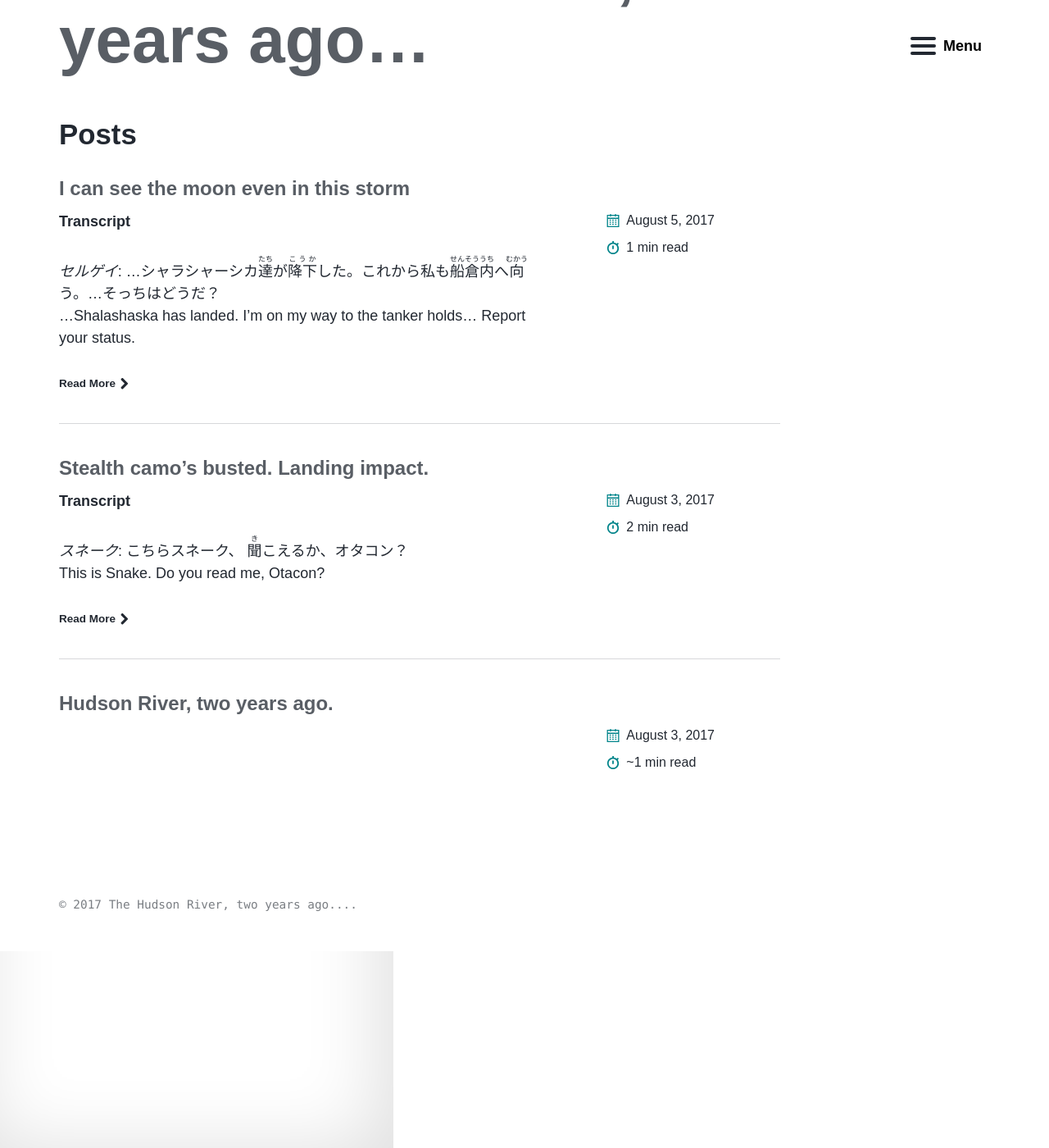
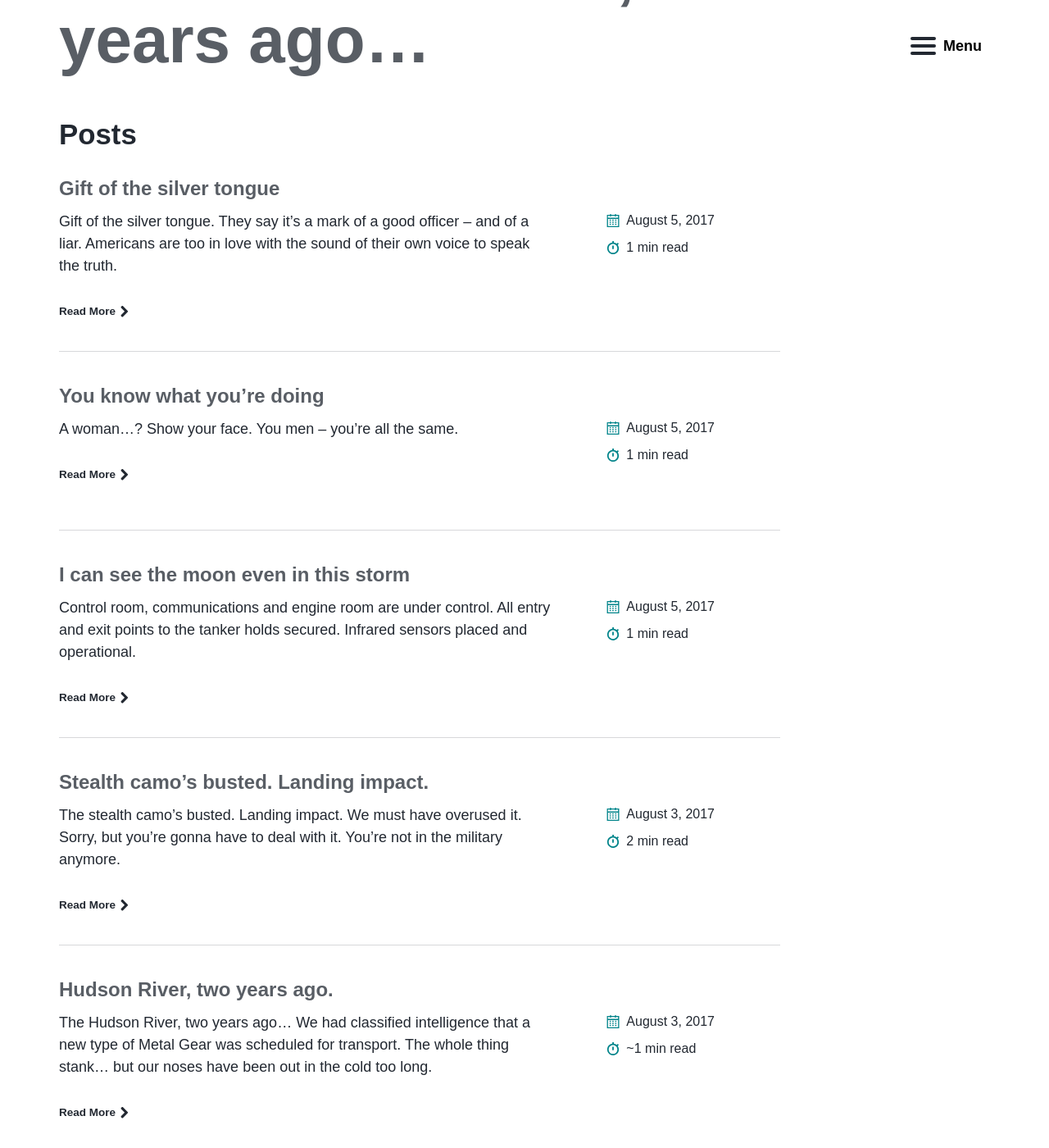
Before and after one commit to jeromegrosse/scissors61, a Jekyll site: the page built from index.md, in a window 1280 px wide and 1400 px high, scrolled down 240 px. Shown: the whole window at 82% size. Built offline with Jekyll 4.4.1, drawn with Linux system fonts in a browser that asks for light colours; some of the changed lines change nothing that is shown.

Commit message:
You know what you are doing and Gift of the silver tongue

```diff
--- a/_posts/2017-08-03-hudson-river-two-years-ago.markdown
+++ b/_posts/2017-08-03-hudson-river-two-years-ago.markdown
@@ -3,6 +3,7 @@
 title:  "Hudson River, two years ago."
 image: /assets/images/01-hudson-river-two-years-ago.jpg
 date:   2017-08-03 21:32:39 +0200
+excerpt: The Hudson River, two years ago... We had classified intelligence that a new type of Metal Gear was scheduled for transport. The whole thing stank... but our noses have been out in the cold too long.
 categories: mgs2
 ---
 ##### Transcript
--- a/_posts/2017-08-04-camo-s-busted-landing-impact.markdown
+++ b/_posts/2017-08-04-camo-s-busted-landing-impact.markdown
@@ -4,6 +4,7 @@
 image: /assets/images/02-camo-s-busted-landing-impact.jpg
 date:   2017-08-04 00:40:00 +0200
 categories: mgs2
+excerpt: The stealth camo's busted. Landing impact. We must have overused it. Sorry, but you're gonna have to deal with it. You're not in the military anymore.
 ---
 ##### Transcript
 *スネーク*: こちらスネーク、 {聞}(き)こえるか、オタコン？<br>
--- /dev/null
+++ b/_posts/2017-08-05-gift-of-the-silver-tongue.markdown
@@ -0,0 +1,98 @@
+---
+layout: post
+title:  "Gift of the silver tongue"
+image: /assets/images/05-gift-of-the-silver-tongue.jpg
+date:   2017-08-05 16:38:40 +0200
+categories: mgs2
+excerpt: Gift of the silver tongue. They say it's a mark of a good officer -- and of a liar. Americans are too in love with the sound of their own voice to speak the truth.
+---
+##### Transcript
+オセロット: <br> <br>
+…いい{演説}(えんぜつ)だった…。
+Excellent speech my friend
+
+ドルフ: <br>
+！？
+
+オセロット: <br>
+さすがは海兵隊{司令官}(しれいかん)。…はなしが上手い。だが、それだけだ。アメリカ人は{己}(おのれ)の{言葉}(ことば)に{酔}(よ)うあまり―、{真実}(しんじつ)を{語}(かた)れない…。 <br>
+Gift of the silver tongue. They say it's a mark of a good officer -- and of a liar. Americans are too in love with the sound of their own voice to speak the truth.
+
+ドルフ: <br>
+何者だっ！ <br>
+Identify yourself!
+
+オセロット: <br>
+俺はシャラシャーシカ！…またの名を、リボルバー― <br>
+I am Shalashaska! Also called Revolver --
+
+スネーク: <br>
+オセロット。 <br>
+Ocelot.
+
+ドルフ: <br>
+{貴様}(きさま)―、何の{用}(よう)だ？ <br>
+What do you want?
+
+オセロット: <br>
+…新型の{性能}(せのう)はよくわかった。 <br>
+This machine will be quite useful.
+
+ドルフ: <br>
+こいつを{奪}(うば)うつもりか？ <br>
+What are you planning to do -- steal this thing?
+
+オセロット: <br>
+…奪う？返してもらうのだよ。 <br>
+Steal? No, no, I'm taking it back.
+
+スネーク: <br>
+ゴルルコビッチ…。 <br>
+Gurlukovich...
+
+オセロット: <br>
+誰も動くな！いいな！ <br>
+Nobody move! Undertsood?
+
+オセロット: <br>
+このタンカーにセムテックスをたんまり{仕掛}(しか)けた。これを{押}(お)せば <br>
+ {爆発}(ぼくはつ)する！
+This ship now carries enough SEMTEX on its key structural points to blow it out of the water -- at the touch of this button.
+
+オセロット: <br>
+そうだ―。誰も死にたくはない。 <br>
+That's right...no one has to die needlessly.
+
+オセロット: <br>
+もうすぐ{目標}(めじるし){地点}(ちてん)だ。{急}(いそ)げっ！！ <br>
+We're almost at the target. Get a move on!
+
+
+##### Vocabulary
+
+| Japanese             | English                         |
+|----------------------|---------------------------------|
+| {演説}(えんぜつ)     | Speech                          |
+| {司令官}(しれいかん) | Commandant                      |
+| {己}(おのれ)         | Own                             |
+| {言葉}(ことば)       | Word                            |
+| {酔}(よ)う           | To get drunk, to be intoxicated |
+| {真実}(しんじつ)     | Truth                           |
+| {語}(かた)る         | To talk, to tell                |
+| {用}(よう)           | Duty, task, business            |
+| {性能}(せいのう)     | Performance, efficiency         |
+| {奪}(うば)う         | To steal                        |
+| たんまり             | Quite a lot                     |
+| {仕掛}(しか)ける     | To commence, to set a trap      |
+| {押}(お)す           | To push                         |
+| {爆発}(ぼくはつ)     | Denotation, explosion           |
+| {目標}(めじるし)     | Mark, sign, landmark            |
+| {地点}(ちてん)       | Point on a map                  |
+| {急}(いそ)ぐ         | To hurry                        |
+
+
+##### Media
+<audio controls>
+  <source src="https://s3-eu-west-1.amazonaws.com/hudson-river-ghost/gift-of-the-silver-tongue.mp3" type="audio/mpeg">
+Your browser does not support the audio element.
+</audio>
--- a/_posts/2017-08-05-i-can-see-the-moon-even-in-this-storm.markdown
+++ b/_posts/2017-08-05-i-can-see-the-moon-even-in-this-storm.markdown
@@ -4,48 +4,49 @@
 image: /assets/images/03-i-can-see-the-moon-even-in-this-storm.png
 date:   2017-08-05 13:06:40 +0200
 categories: mgs2
+excerpt: Control room, communications and engine room are under control. All entry and exit points to the tanker holds secured. Infrared sensors placed and operational.
 ---
 ##### Transcript
 *セルゲイ*: …シャラシャーシカ{達}(たち)が{降下}(こうか)した。これから私も{船倉}(せんそう){内}(うち)へ{向}(むかう)う。…そっちはどうだ？ <br>
 ...Shalashaska has landed. I'm on my way to the tanker holds... Report your status.
 
-*オルガ*: {上部構造物}(じょうこう) は {制御}(せいぎょ){室}(しつ)、{通信}(つうしん)室、{機関}(きかん)室も{含}(くく)め  、{全て}(すべて){制圧}(せいあつ)。船倉への{出入り口}(でいりくち)も全て{確保}(かくほ)した。{赤外線}(せきがいせん)センサーも{設置}(せっち){済}(す)み。
+*オルガ*: {上部構造物}(じょうこう) は {制御}(せいぎょ){室}(しつ)、{通信}(つうしん)室、{機関}(きかん)室も{含}(くく)め  、{全て}(すべて){制圧}(せいあつ)。船倉への{出入り口}(でいりくち)も全て{確保}(かくほ)した。{赤外線}(せきがいせん)センサーも{設置}(せっち){済}(す)み。 <br>
 Control room, communications and engine room are under control. All entry and exit points to the tanker holds secured. Infrared sensors placed and operational.
 
 *セルゲイ*: そうか、よくやった。{爆薬}(ぼくやく)のセットは？ <br>
 Good work. Are the explosives in place?
 
-*オルガ*: {完了}(かんりょう)したわ…。
+*オルガ*: {完了}(かんりょう)したわ…。 <br>
 Yes, they're all planted.
 
 *セルゲイ*: いいか、アレを{奪取}(だっしゅ)したら、タンカーを{沈}(しず)める。 <br>
 Listen. Once we have what we came for, the tanker will be scuttled.
 
-*オルガ*: {誰}(だれ)が{操縦}(そうじゅう)を？
+*オルガ*: {誰}(だれ)が{操縦}(そうじゅう)を？ <br>
 And the vehicle's pilot?
 
 *セルゲイ*: ＶＲ{訓練}(くんれん)を{受}(う)けたのはあいつだけだ。{奴}(やつ)しかできん。 <br>
 He's the only one who underwent the VR training. No one else can do it.
 
-*オルガ*: あいつを{信}(しん)じて大丈夫なのね…。
+*オルガ*: あいつを{信}(しん)じて大丈夫なのね…。 <br>
 Are you sure you can trust him?
 
 *セルゲイ*: お前達の{任務}(にんむ)は{完了}(かんりょう)した。早くここを{立ち去}(たちさ)れ！ <br>
 Your part in the mission is complete. You are to leave at once.
 
-*オルガ*: まだ{終}(お)わってないわ！
+*オルガ*: まだ{終}(お)わってないわ！ <br>
 No, it's not over yet!
 
 *セルゲイ*: {嵐}(あらし)なのに…月が{蒼}(おお)く見える。…{悪}(わる)い{予感}(よかん)がする。{約束}(やくそく)したろう？この{作戦}(さくせい)が{終}(お)われば、{部隊}(ぶたい)を{去}(さ)ると？いいんだぞ、ここは{自由}(じゆう)の国だ。 <br>
 I can see the moon...even in this storm. Pale as death. I have a bad feeling about this mission... You swore this to me that you would leave the unit, once the mission was complete. Do not worry. This is a country of liberty.
 
-*オルガ*: いやよ！ {隊}(たい)は{家族}(かぞく)も{同然}(どうぜん)。どこにも行くところはない。{親父}(おやじ)…、私も{一緒}(いっしょ)に{闘}(たたか)う…。
+*オルガ*: いやよ！ {隊}(たい)は{家族}(かぞく)も{同然}(どうぜん)。どこにも行くところはない。{親父}(おやじ)…、私も{一緒}(いっしょ)に{闘}(たたか)う…。 <br>
 This is where I belong, with the unit.
 
 *セルゲイ*: わがままを言うな、オルガ！{身重}(みおみ)なんだぞ、少しは{考}(かんが)えろ！ <br>
 There is no choice to make here, Olga! Need I remind you that you are carrying my grandchild?
 
-*オルガ*: ……。
+*オルガ*: ……。 <br>
 
 *セルゲイ*: いいか！！今すぐヘリで{離脱}(りだつ)するんだ…。 <br>
 You will be on the helicopter out of here, now!
--- /dev/null
+++ b/_posts/2017-08-05-you-know-what-you-are-doing.markdown
@@ -0,0 +1,115 @@
+---
+layout: post
+title:  "You know what you're doing"
+image: /assets/images/04-you-know-what-you-are-doing.jpg
+date:   2017-08-05 16:32:01 +0200
+excerpt: A woman...?  Show your face. You men -- you're all the same.
+categories: mgs2
+---
+##### Transcript
+スネーク: <br>
+{動}(う)くな！！{両手}(りょうて)をあげろ！！ <br>
+Freeze! Hands over your head! Now!
+
+スネーク: <br>
+{銃}(じゅう)を{捨}(す)てろ！{河}(かわ)になっ！！ <br>
+Toss your gun overboard! Slowly.
+
+スネーク: <br>
+女か？{顔}(かお)を{見}(み)せろ。 <br>
+A woman...?  Show your face.
+
+オルガ: <br>
+どこの男も同じね…。 <br>
+You men -- you're all the same.
+
+スネーク: <br>
+何者だ？ <br>
+Who are you?
+
+オルガ: <br>
+国{亡}(な)き{民}(たみ)…。{流浪}(るろう)の{戦士}(せんじ)…。 <br>
+We are nomads. Wanderers.
+
+スネーク: <br>
+動くな！そのまま！！ <br>
+I said, don't move!
+
+オルガ: <br>
+アメリカ人は女も{撃}(う)つのか？ <br>
+Americans...so you shoot unarmed women too?
+
+スネーク: <br>
+{俺}(おれ)にも国はない…。 <br>
+I'm a nomad too.
+
+オルガ: <br>
+…ふん。
+
+スネーク: <br>
+{他に}(ほかに){武器}(ぶき)は？ {腰}(こし)のナイフも捨てろ。 <br>
+What else do you have there? Take the knife and toss it.
+
+スネーク: <br>
+違う！河に捨てろ！！ <br>
+Not there. Toss it overboard!
+
+スネーク: <br>
+その{位置}(いち)で{回}(まわ)るんだ。ゆっくりな…。 <br>
+Hold that position. Now, turn around.
+
+オルガ: <br>
+プロのようね？ <br>
+You know what you're doing.
+
+スネーク: <br>
+雨がやんだ…。この国も{捨}(す)てたもんじゃないわね？ <br>
+It's stopped raining... Not too shabby, is it? New York, I mean?
+
+スネーク: <br>
+！
+
+オルガ: <br>
+さあ―、{観光}(かんこう)は終わりよ！ <br>
+And that brings our tour to its conclusion!
+
+スネーク: <br>
+スカウトナイフとはな。スペツナズ{出身}(じゅっじん)か？ <br>
+Scout knife with a surprise -- you a Spetsnaz?
+
+オルガ: <br>
+{誉}(ほ)めてあげる。初めてよ、私の一{撃}(げき)をかわしたのは…。さあ、２{度}(ど)も{幸運}(こううん)は{続}(つづ)かない！！ <br>
+I think you deserve a little credit. No one's ever dodged that shot of mine... But no one gets lucky twice, either!
+
+
+##### Vocabulary
+
+
+| Japanese           | English                    |
+|--------------------|----------------------------|
+| {両手}(りょうて)   | Both hands                 |
+| {銃}(じゅう)       | Gun, rifle                 |
+| {捨}(す)てる       | To throw away              |
+| {顔}(かお)         | Face                       |
+| {見}(み)せろ       | To show                    |
+| {流浪}(るろう)     | Nomad                      |
+| {戦士}(せんじ)     | Soldier, warrior           |
+| {撃}(う)つ         | To shoot                   |
+| {他に}(ほかに)     | In additon, besides        |
+| {武器}(ぶき)       | Arm, weapon                |
+| {腰}(こし)         | Back, waist, hips          |
+| {位置}(いち)       | Place, situation, position |
+| {回}(まわ)る       | To turn                    |
+| やむ               | To cease, to be over       |
+| {観光}(かんこう)   | Sightseeing                |
+| {出身}(じゅっしん) | Person's origin            |
+| {誉}(ほ)める       | To praise, to admire       |
+| 一{撃}(げき)       | Blow, hit                  |
+| かわす             | To dodge, to evade         |
+| {幸運}(こううん)   | Luck, fortune              |
+
+##### Media
+<audio controls>
+ <br>source src="https://s3-eu-west-1.amazonaws.com/hudson-river-ghost/you-know-what-you-are-doing.mp3" type="audio/mpeg">
+Your browser does not support the audio element.
+</audio>
```
Also changed, not shown: assets/images/04-04-you-know-what-you-are-doing.jpg (added), assets/images/04-you-know-what-you-are-doing.jpg (added), assets/images/05-gift-of-the-silver-tongue.jpg (added).
